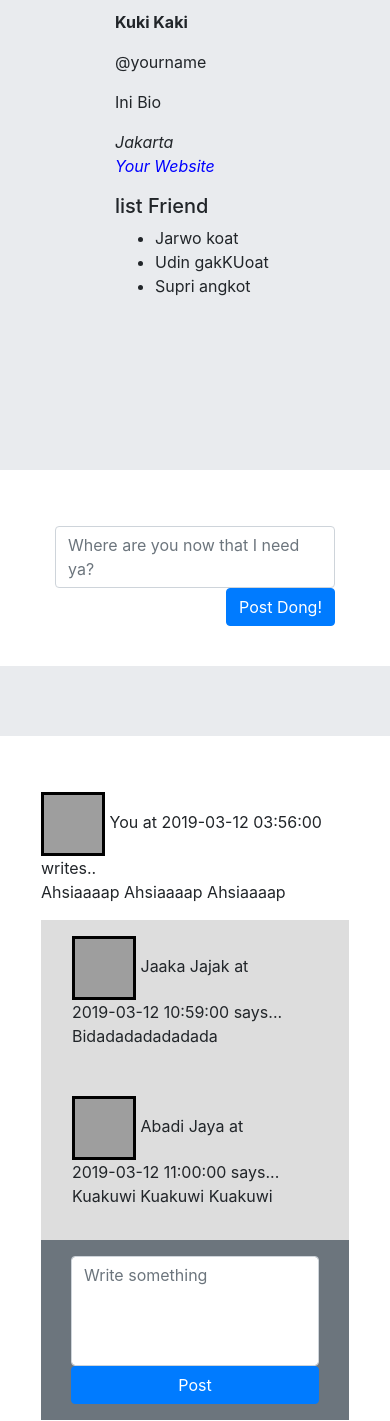
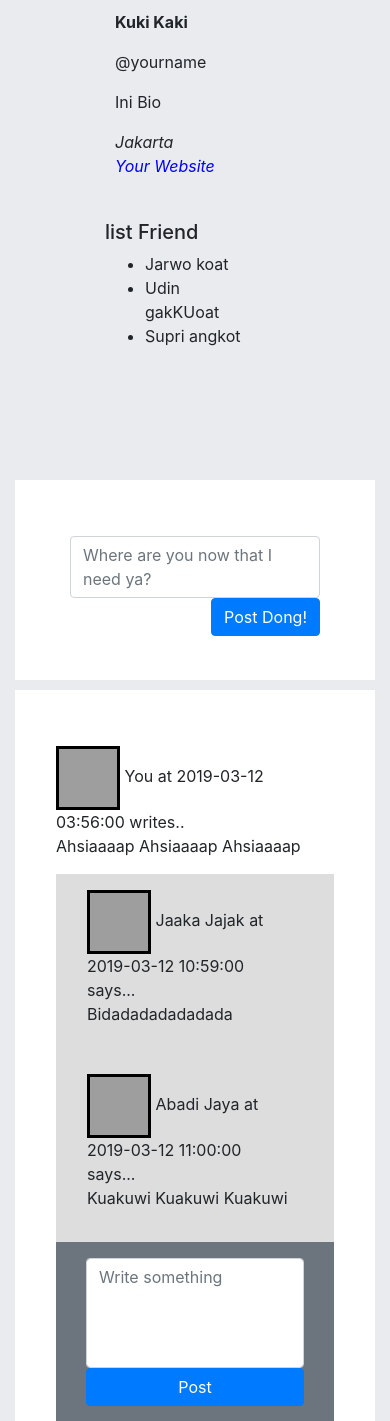
Before and after one commit to ian128/pemwebuts2019, a PHP site: page /profileView.php in a window 390 px wide. Shown: the part 600-2021 px from the top of the page. Run offline with PHP 8.4, Linux system fonts and the light colour scheme; data comes from the database, SQL or seed files in the repository; grey boxes are pictures that could not be loaded.

Commit message:
css responsive

```diff
--- a/view/profileView.php
+++ b/view/profileView.php
@@ -78,11 +78,18 @@
     display:block;
     position:relative;
     width:200px;
-    height:400px;
+    height:200px;
     margin: 0px 0 10px 100px;
     z-index:999;
 }
-
+.friendList {
+    display:block;
+    position:relative;
+    width:150px;
+    height:200px;
+    margin: 0px 0 10px 90px;
+    z-index:999;
+}
 .bg-main{
     background-color:#e9ebee;
 }
@@ -94,7 +101,8 @@
 .bg-postStatus{
     background-color:#fff;
     margin-top:50px;
-    margin-bottom:60px; padding:40px;
+     padding:40px;
+    height:200px;
 }
 
 .profile-picture-post{
@@ -147,12 +155,13 @@ form{
                 <div class="info">
                 <p><b id="FullName">Your Name</b></p>
                     <p>@yourname</p>
-
                     <p id="Bio">Your very nice, keyword-rich bio.</p>
                     <p>
                     <i id="Kota">Your Location</i><br>
                     <i class="" style="color:blue;">Your Website</i>
                     </p>
+                     </div>
+                     <div class="friendList">
                      <h5>list Friend</h5>
                     <ul>
                         <li>Jarwo koat</li>
@@ -161,9 +170,9 @@ form{
                     </ul>
                 </div>
               </div>
-            <div class="col-md-8 offset-md-2 col-sm-8 offset-sm-2 col-lg-7 bg-postStatus">
+              <div class="col-md-8 offset-md-2 col-sm-8 offset-sm-2 col-lg-7 ">
+                      <div class="bg-postStatus">
                           <div class="row ">
-
                                 <div class="col-md-12">
                                     <form class="d-form status-textarea active-status-textarea col-md-12">
                                     <textarea class=" md-textarea form-control" id="" rows="2" name="status" style="color:grey;" placeholder="Where are you now that I need ya?"></textarea>
@@ -172,9 +181,12 @@ form{
                                 </div>
                         </div>
                  </div>
-        <div class="col-md-8 offset-md-2 col-sm-8 offset-sm-2 col-lg-7 bg-timeLine">
+                 <div class=" bg-timeLine">
                      <div class="row timeline">
                  </div>
 		    </div>
+        </div>
+   </div>
+
     </body>
 </html>
```
Lines whose indentation alone changed are shown as unchanged.
